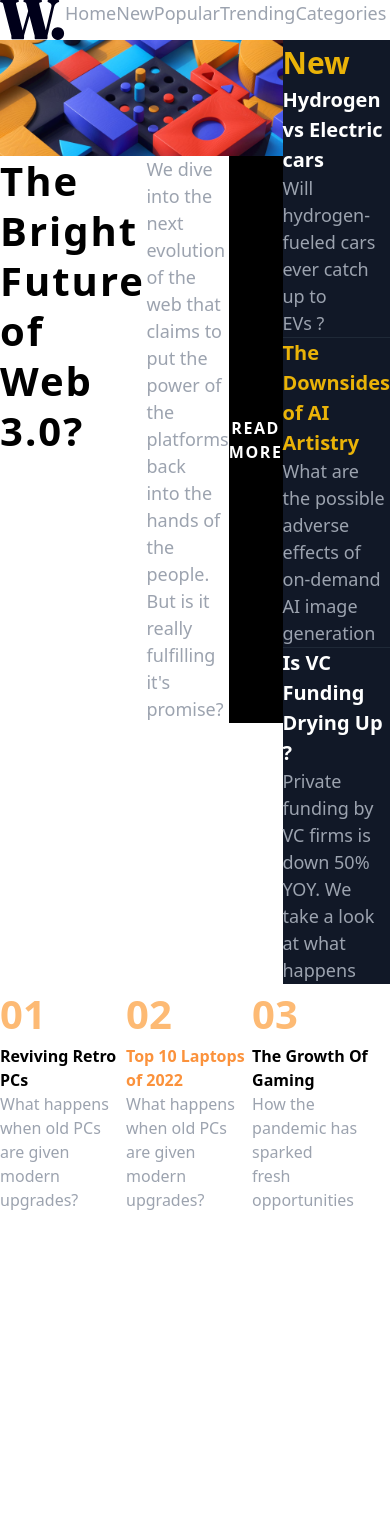
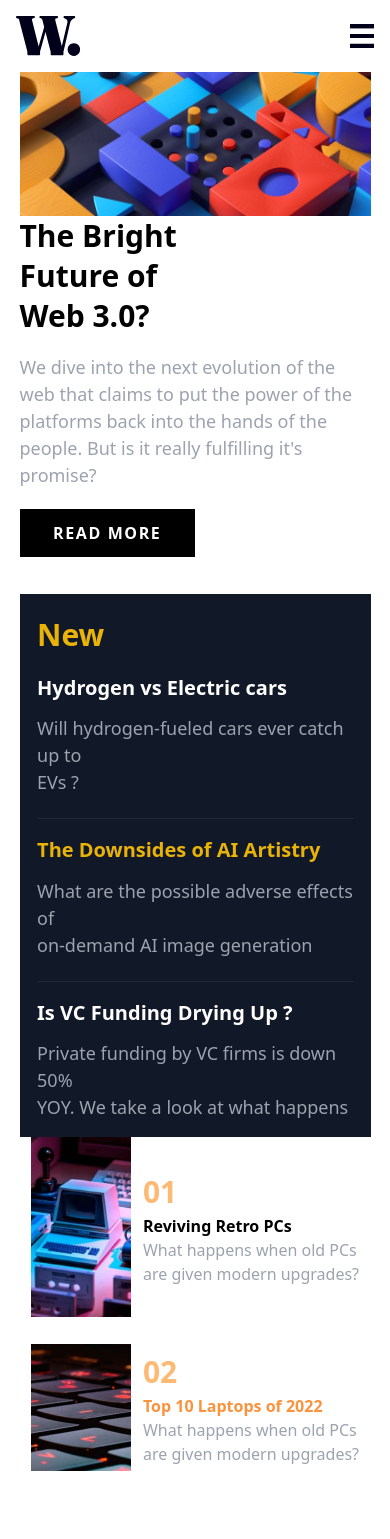
Before and after one commit to MuhirwaVerygood/news_homepage, a React (Create React App) app: page / in a window 390 px wide. Shown: the top 1539 px of the page. Before the commit the page ends 1212 px from the top, so only its background shows below. Built offline with nearby package versions, Linux system fonts and the light colour scheme.

Commit message:
After smaller screens responsiveness

```diff
--- a/src/App.tsx
+++ b/src/App.tsx
@@ -5,7 +5,7 @@ import {BrowserRouter as Router, Route, Routes} from "react-router-dom"
 function App() {
   return (
    <Router>
-     <div className="lg:w-[80%] lg:mx-auto lg:pt-[3%]">
+     <div className="lg:w-[80%] ss:w-full md:w-[90%]  sm:mx-auto lg:pt-[3%]">
       <Navbar />
       <Main />
       <Footer />
--- a/src/components/Footer.tsx
+++ b/src/components/Footer.tsx
@@ -3,20 +3,20 @@ import LaptopPcs from  "../assets/images/image-top-laptops.jpg"
 import GrowthGaming from "../assets/images/image-gaming-growth.jpg"
 const Footer = () => {
   return (
-    <div className='lg:w-full  flex lg:flex-row lg:mt-[5%] lg:gap-6 lg:pb-[2%] '>
-      <div className="flex lg:flex-row lg:w-[33%] lg:h-[200px] items-center ">
-      <div  className="lg:w-[200px] lg:h-[200px] "
+    <div className='md:w-full sm:mt-[5%] ss:w-[90%]    ss:mx-auto  flex lg:flex-row ss:flex-col lg:mt-[5%]  lg:gap-6 lg:pb-[2%] items-center'>
+      <div className="flex md:flex-row md:w-full  lg:w-[33%]  ss:gap-3 sm:gap-2 lg:h-[200px]   ss:h-[180px]  lg:items-center ss:items-center ">
+      <div  className="ss:w-[100px] lg:w-[200px] md:w-[70%]  ss:h-[180px]   lg:h-[200px] "
         style={{
           backgroundImage: `url(${RetroPcs})`,
-          backgroundSize: "contain", // Adjust how the background image covers the div
+          backgroundSize: "cover", // Adjust how the background image covers the div
           backgroundPosition: "center", // Center the background image
           backgroundRepeat:"no-repeat"
 
         }}
       >
       </div>
-        <div className="">
-            <h1 className="text-orange-300 text-[40px] font-bold lg:mb-2">01</h1>
+        <div >
+            <h1 className="text-orange-300 lg:text-[40px] ss:text-[30px] font-bold lg:mb-2">01</h1>
             <h1 className="font-bold lg:mb-2">Reviving Retro PCs</h1>
             <p className="text-gray-400">
                 What happens when old PCs <br />
@@ -26,8 +26,8 @@ const Footer = () => {
       </div>
 
 
-      <div className="flex lg:flex-row  lg:h-[200px] items-center">
-      <div  className="lg:w-[200px] lg:h-[200px]"
+      <div className="flex lg:flex-row lg:w-[33%]   ss:gap-3 sm:gap-2 lg:h-[200px]  ss:h-[180px]  items-center ">
+      <div  className={`ss:w-[100px] lg:w-[200px] ss:h-[180px]   lg:h-[200px] `}
         style={{
           backgroundImage: `url(${LaptopPcs})`,
           backgroundSize: "contain", // Adjust how the background image covers the div
@@ -37,7 +37,7 @@ const Footer = () => {
       >
       </div>
         <div>
-            <h1 className="text-orange-300 text-[40px] font-bold lg:mb-2">02</h1>
+            <h1 className="text-orange-300 lg:text-[40px] ss:text-[30px] font-bold lg:mb-2">02</h1>
             <h1 className="font-bold text-orange-400 lg:mb-2">Top 10 Laptops of 2022</h1>
             <p className="text-gray-400">
                 What happens when old PCs <br />
@@ -48,8 +48,8 @@ const Footer = () => {
 
 
 
-      <div className="flex lg:flex-row  lg:h-[200px] items-center">
-      <div  className="lg:w-[200px] lg:h-[200px]"
+      <div className="flex lg:flex-row lg:w-[33%]  ss:gap-3 sm:gap-2 lg:h-[200px]  ss:mt-[5%] lg:mt-0 ss:h-[180px]  items-center ">
+      <div  className="ss:w-[100px] lg:w-[180px] ss:h-[200px]   lg:h-[200px]"
         style={{
           backgroundImage: `url(${GrowthGaming})`,
           backgroundSize: "contain", // Adjust how the background image covers the div
@@ -59,7 +59,7 @@ const Footer = () => {
       >
       </div>
         <div>
-            <h1 className="text-orange-300 text-[40px] font-bold lg:mb-2">03</h1>
+            <h1 className="text-orange-300 lg:text-[40px] ss:text-[30px] font-bold lg:mb-2">03</h1>
             <h1 className="font-bold lg:mb-2">The Growth Of Gaming </h1>
             <p className="text-gray-400">
                 How the pandemic has sparked  <br />
--- a/src/components/Main.tsx
+++ b/src/components/Main.tsx
@@ -1,57 +1,57 @@
 import BgImage from "../assets/images/image-web-3-desktop.jpg";
 const Main = () => {
   return (
-    <div className="flex lg:flex-row lg:mt-[2%] lg:gap-8">
+    <div className="flex lg:flex-row ss:flex-col ss:w-[90%] md:w-full mx-auto lg:mt-[2%] lg:gap-8">
       <div className="lg:w-[75%] flex flex-col">
         <div>
           <img src={BgImage} width={"100%"}   alt="A simple bg-image" />
         </div>
 
-        <div className="flex lg:flex-row w-full lg:pt-[2%]">
+        <div className="flex lg:flex-row  ss:flex-col w-full lg:pt-[2%]">
           <div className="w-[70%]">
-            <h1 className="font-bold text-[40px] leading-[50px] tracking-wider ">
+            <h1 className="font-bold ss:text-[30px] md:text-[30px] lg:leading-[50px] ss:leading-[40px] lg:tracking-wider ">
               The Bright <br /> Future of <br /> Web 3.0?
             </h1>
           </div>
-          <div className="w-[50%] flex lg:flex-col ">
+          <div className=" ss:w-full ss:mb-[5%] lg:mt-0 ss:pt-[5%] lg:pt-0 lg:w-[50%] flex ss:flex-col ">
             <span className="text-gray-400 text-[18px] lg:mb-[2%]">
-                We dive into the next evolution of the web that <br />
-                claims to put the power of the platforms back <br />
-                into the hands of the people. But is it really <br />
+                We dive into the next evolution of the web that <br className="ss:hidden md:block"  />
+                claims to put the power of the platforms back <br className="ss:hidden md:block"/>
+                into the hands of the people. But is it really <br className="ss:hidden md:block" />
                 fulfilling it's  promise?
             </span>
 
-            <button className="text-white bg-black lg:w-[50%] lg:py-3 tracking-widest  focus:bg-orange-600 focus:text-black font-bold">READ MORE</button>
+             <button className="text-white bg-black  ss:w-[50%] lg:py-3 ss:py-3   md:py-4 ss:mt-5 ss:mb-5  tracking-widest  focus:bg-orange-600 focus:text-black font-bold">READ MORE</button>
           </div>
         </div>
       </div>
-      <div className="lg:w-[30%] bg-gray-900 lg:pt-[3%] ">
-        <div className="lg:w-[90%] mx-auto flex flex-col">
+      <div className="lg:w-[30%]  bg-gray-900 ss:pt-[5%] lg:pt-[3%] ">
+        <div className="ss:w-[90%]  mx-auto flex flex-col">
           <h1 className="text-[30px] text-yellow-500 font-bold  ">New</h1>
 
-          <div className="lg:pt-[5%]">
-            <h1 className="text-white font-bold text-[20px] lg:mb-[4%]">
+          <div className="ss:pt-[5%]">
+            <h1 className="text-white font-bold text-[20px] ss:mb-[4%]">
               Hydrogen vs Electric cars
             </h1>
-            <p className="text-[18px] text-gray-400  lg:mb-[7%]">
+            <p className="text-[18px] text-gray-400   ss:mb-[7%]">
               Will hydrogen-fueled cars ever catch up to <br /> EVs ?
             </p>
             <hr className="border-gray-800" />
           </div>
 
-          <div className="lg:pt-[5%]">
-            <h1 className="text-yellow-500 font-bold text-[20px] lg:mb-[4%]">
+          <div className="ss:pt-[5%]">
+            <h1 className="text-yellow-500 font-bold text-[20px] ss:mb-[4%]">
               The Downsides of AI Artistry
             </h1>
-            <p className="text-[18px] text-gray-400 lg:mb-[7%]">
+            <p className="text-[18px] text-gray-400 ss:mb-[7%]">
               What are the possible adverse effects of <br /> on-demand AI image
               generation{" "}
             </p>
             <hr className="border-gray-800" />
           </div>
 
-          <div className="lg:pt-[5%]">
-            <h1 className="text-white font-bold text-[20px] lg:mb-[4%]">
+          <div className="ss:pt-[5%] ss:pb-[5%]">
+            <h1 className="text-white font-bold text-[20px] ss:mb-[4%]">
               Is VC Funding Drying Up ?
             </h1>
             <p className="text-[18px] text-gray-400 ">
--- a/src/components/Navbar.tsx
+++ b/src/components/Navbar.tsx
@@ -1,6 +1,8 @@
 import { useState } from "react";
 import Logo from "../assets/images/logo.svg";
 import { Link } from "react-router-dom";
+import MenuOpen from "../assets/images/icon-menu.svg";
+import MenuClosed from "../assets/images/icon-menu-close.svg";
 
 const Navbar = () => {
     interface LinkSchema {
@@ -10,61 +12,60 @@ const Navbar = () => {
     }
 
     const [navbarLinks, setNavbarLinks] = useState<LinkSchema[]>([
-        {
-            name: "Home",
-            href: "/",
-            visited: false,
-        },
-        {
-            name: "New",
-            href: "/new",
-            visited: false,
-        },
-        {
-            name: "Popular",
-            href: "/popular",
-            visited: false,
-        },
-        {
-            name: "Trending",
-            href: "/trending",
-            visited: false,
-        },
-        {
-            name: "Categories", // Changed name to make it unique
-            href: "/categories",
-            visited: false,
-        },
+        { name: "Home", href: "/", visited: false },
+        { name: "New", href: "/new", visited: false },
+        { name: "Popular", href: "/popular", visited: false },
+        { name: "Trending", href: "/trending", visited: false },
+        { name: "Categories", href: "/categories", visited: false },
     ]);
+
+    const [isOpen, setIsOpen] = useState<boolean>(false);
 
     const handleLinkClick = (p: LinkSchema) => {
         const updatedLinks = navbarLinks.map((link) =>
-            link.name === p.name ? { ...link, visited: true } : {...link, visited:false}
+            link.name === p.name ? { ...link, visited: true } : { ...link, visited: false }
         );
         setNavbarLinks(updatedLinks);
+        setIsOpen(false); // Close the menu after clicking a link
+    };
+
+    const toggleMenu = () => {
+        console.log(isOpen);
+
+        setIsOpen(!isOpen);
     };
 
     return (
-        <div className="flex md:flex-row md:justify-between">
+        <nav className="flex items-center justify-between p-4 relative  bg-white  text-white">
             <div>
                 <img src={Logo} alt="Company logo" />
             </div>
 
-            <div className="flex md:flex-row md:gap-4">
+            {/* Hamburger icon for small screens */}
+            <div className="md:hidden  self-center" onClick={toggleMenu}>
+                <img src={isOpen ? MenuClosed : MenuOpen} alt="Menu toggle" className="w-6 h-6 cursor-pointer" />
+            </div>
+
+            {/* Menu items */}
+            <div
+                className={`${
+                    isOpen ? "flex" : "hidden"
+                } flex-col md:flex md:flex-row md:gap-4 md:static  ss:absolute top-16 left-0   w-full bg-gray-800 md:bg-transparent md:w-auto`}
+            >
                 {navbarLinks.map((link, index) => (
                     <Link
                         key={index}
                         to={link.href}
                         onClick={() => handleLinkClick(link)}
-                        className={` text-[18px] ${
+                        className={`block px-4 py-2 md:inline-block text-[18px] ${
                             link.visited ? "text-orange-500" : "text-gray-400"
-                        }`}
+                        } hover:text-orange-500`}
                     >
                         {link.name}
                     </Link>
                 ))}
             </div>
-        </div>
+        </nav>
     );
 };
 
--- a/tailwind.config.js
+++ b/tailwind.config.js
@@ -5,7 +5,11 @@ module.exports = {
     "./src/*.{js,jsx,ts,tsx}",
   ],
   theme: {
-    extend: {},
+    extend: {
+      screens:{
+        "ss":"200px"
+      }
+    },
   },
   plugins: [],
 }
```
